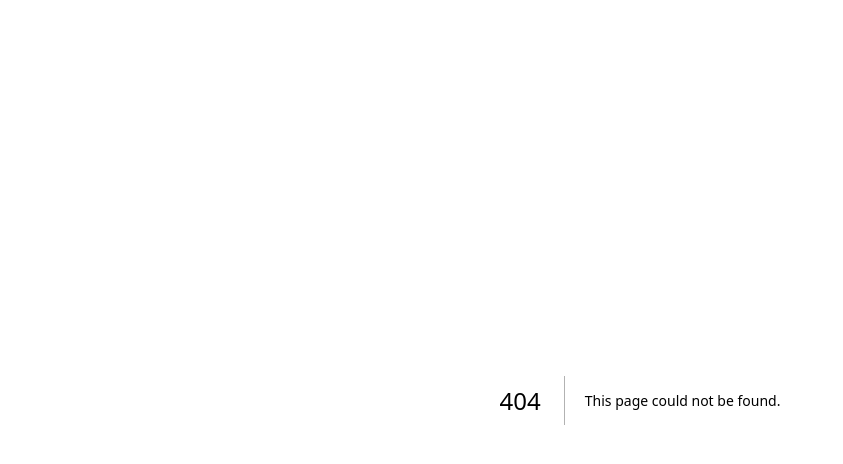
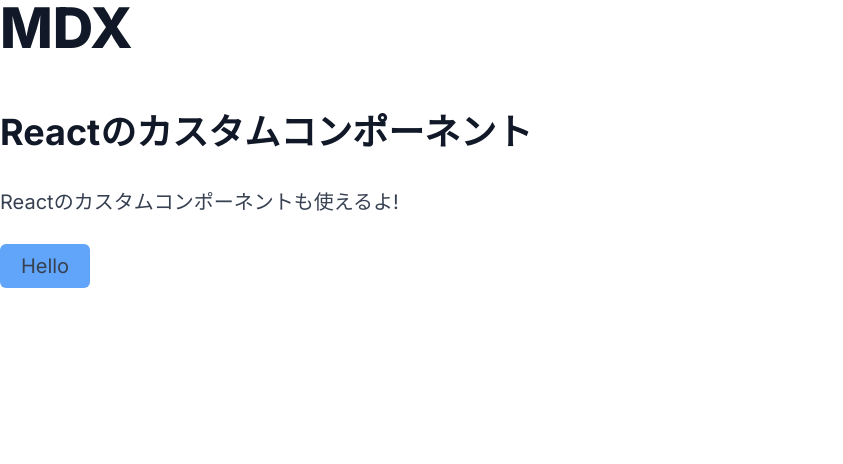
Before and after one commit to illionillion/nextjs-mdx-sample, a Next.js app: page /contents/article03 in a window 1280 px wide. Before the commit this address had no page. Shown: the top 464 px of the page, without its empty margins (0-843 px from the left). Built offline with nearby package versions, Linux system fonts and the light colour scheme.

Commit message:
feat: コンポーネント追加

```diff
--- /dev/null
+++ b/src/app/contents/article03/page.mdx
@@ -0,0 +1,9 @@
+import { Button } from "@/components/Button"
+
+# MDX
+
+## Reactのカスタムコンポーネント
+
+Reactのカスタムコンポーネントも使えるよ!
+
+<Button>Hello</Button>
--- /dev/null
+++ b/src/components/Button.tsx
@@ -0,0 +1,13 @@
+import { FC, ReactNode } from "react";
+
+interface ButtonProps {
+    children: ReactNode;
+}
+
+export const Button: FC<ButtonProps> = ({children}) => {
+    return (
+        <button className="bg-blue-400 w-[90px] py-1 px-1 rounded-md flex items-center justify-center">
+            {children}
+        </button>
+    );
+};
```
